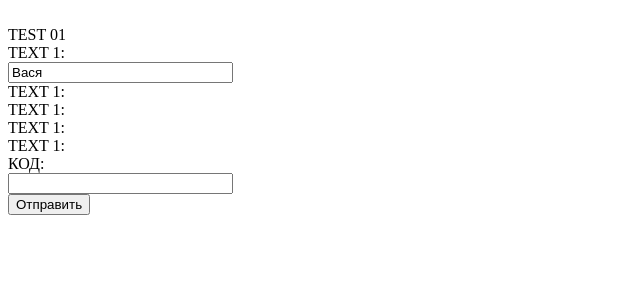
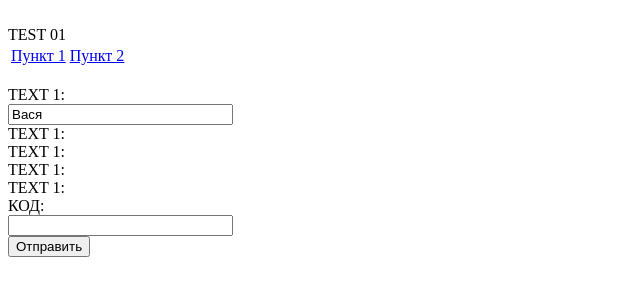
Before and after one commit to VadimTop1/project-test-g, a PHP site: page / in a window 1280 px wide. Shown: the top 300 px of the page, without its empty margins (0-640 px from the left). Run offline with PHP 8.4, Linux system fonts and the light colour scheme.

Commit message:
Обновление страниц

```diff
--- a/hello.html
+++ b/hello.php
@@ -1,7 +1,14 @@
+<?php
+
+?>
 <head>
   <title>Один из возможных вариантов HTML формы</title>
 </head>
 <body>
+<table>
+<tr><td><a href="/page1">Пункт 1</a></td><td><a href="/page2">Пункт 2</a></td></tr>
+</table>
+<br/>
   <form name="f1" method="get" action="enter_data.php">
     <input name="link" type="hidden" value="index.php" />
     TEXT 1: <br />
--- a/index.php
+++ b/index.php
@@ -1,3 +1,3 @@
 <?php
 echo "<br/>TEST 01<br/>";
-require "hello.html";
+require "hello.php";
```
